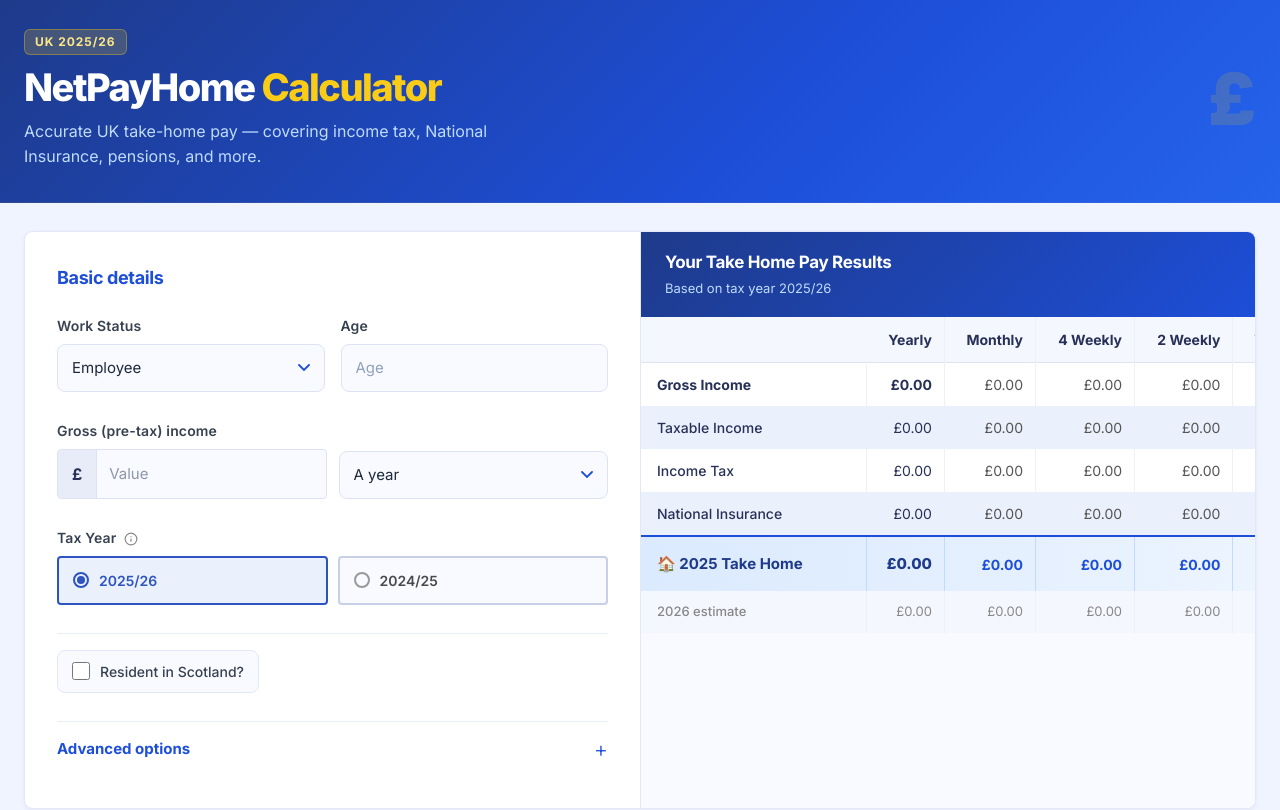
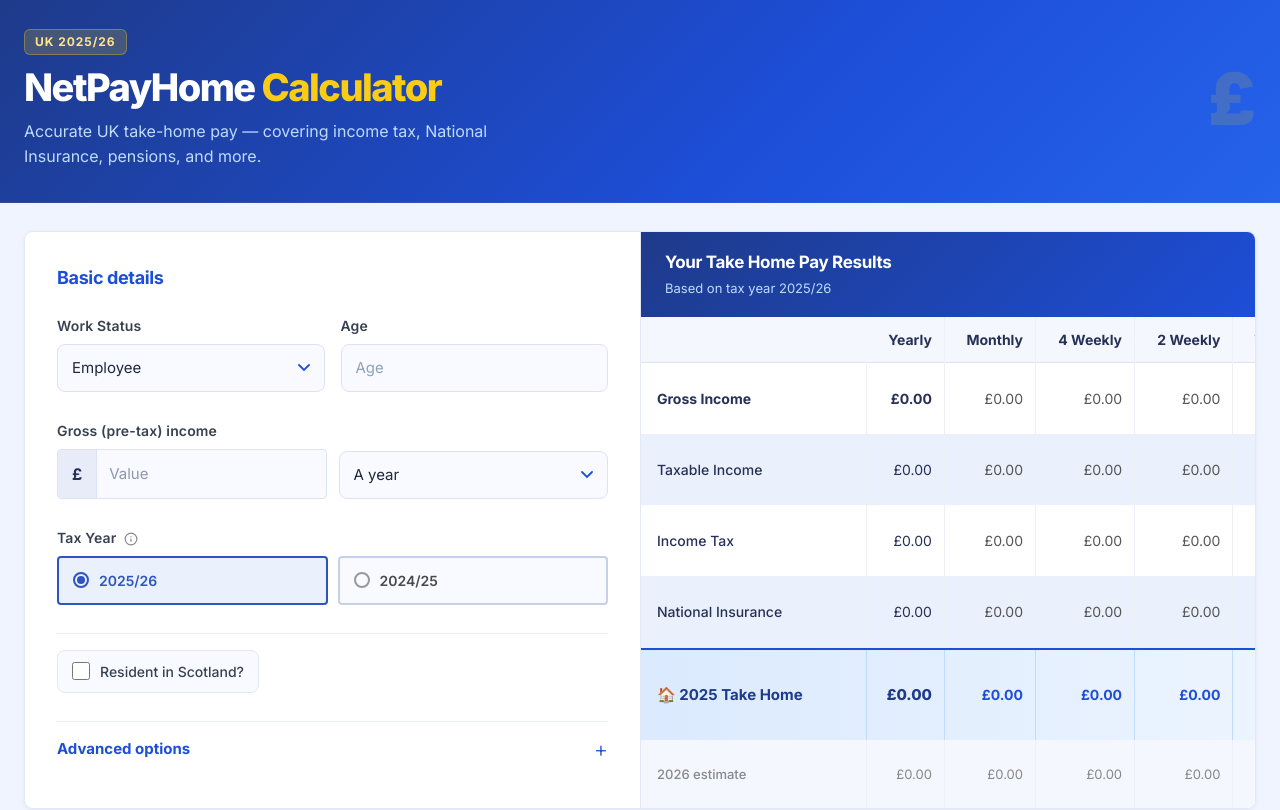
Before and after one commit to dsrashmika-prog/uktaxcal, a Next.js app: page / in a window 1280 px wide. Shown: the top 810 px of the page. Built offline with nearby package versions, Linux system fonts and the light colour scheme.

Commit message:
style: scale results table dynamically to match input side height

```diff
--- a/src/app/page.tsx
+++ b/src/app/page.tsx
@@ -463,12 +463,11 @@ export default function Home() {
             </div>
 
             {/* ===== RIGHT: RESULTS TABLE ===== */}
-            <div className="results-panel" style={{ minWidth: 0, background: "#f8faff", height: "100%" }}>
-              <div>
+            <div className="results-panel" style={{ minWidth: 0, background: "#f8faff", height: "100%", display: "flex", flexDirection: "column" }}>
 
               {/* Tax Traps Warning */}
               {(breakdown.taxTraps.personalAllowanceLost > 0 || breakdown.taxTraps.hicbcChargeAmount > 0) && (
-                  <div style={{ borderLeft: "4px solid #dc2626", background: "#fef2f2", padding: "16px 20px", borderRadius: "0 4px 4px 0", margin: "16px" }}>
+                <div style={{ flexShrink: 0, borderLeft: "4px solid #dc2626", background: "#fef2f2", padding: "16px 20px", borderRadius: "0 4px 4px 0", margin: "16px" }}>
                   <p style={{ fontWeight: 700, fontSize: "15px", color: "#7f1d1d", marginBottom: "8px" }}>⚠️ Tax Traps Detected</p>
                   <ul style={{ paddingLeft: "18px", fontSize: "13px", color: "#7f1d1d", lineHeight: 1.6 }}>
                     {breakdown.taxTraps.personalAllowanceLost > 0 && (
@@ -483,14 +482,14 @@ export default function Home() {
               )}
 
               {/* Results Table Header */}
-                <div style={{ overflow: "hidden" }}>
-                  <div style={{ background: "linear-gradient(135deg, #1e3a8a 0%, #1d4ed8 100%)", padding: "18px 24px" }}>
+              <div style={{ flex: 1, display: "flex", flexDirection: "column", overflow: "hidden" }}>
+                <div style={{ flexShrink: 0, background: "linear-gradient(135deg, #1e3a8a 0%, #1d4ed8 100%)", padding: "18px 24px" }}>
                   <h2 style={{ color: "white", fontWeight: 700, fontSize: "17px", margin: 0, letterSpacing: "-0.02em" }}>Your Take Home Pay Results</h2>
                   <p style={{ color: "#bfdbfe", fontSize: "13px", margin: "4px 0 0" }}>Based on tax year {taxYear}</p>
                 </div>
 
-                  <div style={{ overflowX: "auto", maxWidth: "100%" }}>
-                    <table style={{ width: "100%", minWidth: "750px", borderCollapse: "collapse", fontSize: "14px", whiteSpace: "nowrap" }}>
+                <div style={{ overflowX: "auto", maxWidth: "100%", flex: 1 }}>
+                  <table style={{ width: "100%", height: "100%", minWidth: "750px", borderCollapse: "collapse", fontSize: "14px", whiteSpace: "nowrap" }}>
                     <thead>
                       <tr style={{ background: "#f5f7fe", borderBottom: "1px solid #dde3f0" }}>
                         <th style={{ padding: "12px 16px", textAlign: "left", fontWeight: 700, color: "#273157", width: "30%" }}></th>
@@ -568,7 +567,6 @@ export default function Home() {
                       </tr>
                     </tbody>
                   </table>
-                  </div>
                 </div>
               </div>
             </div>
```
Lines whose indentation alone changed are shown as unchanged.
